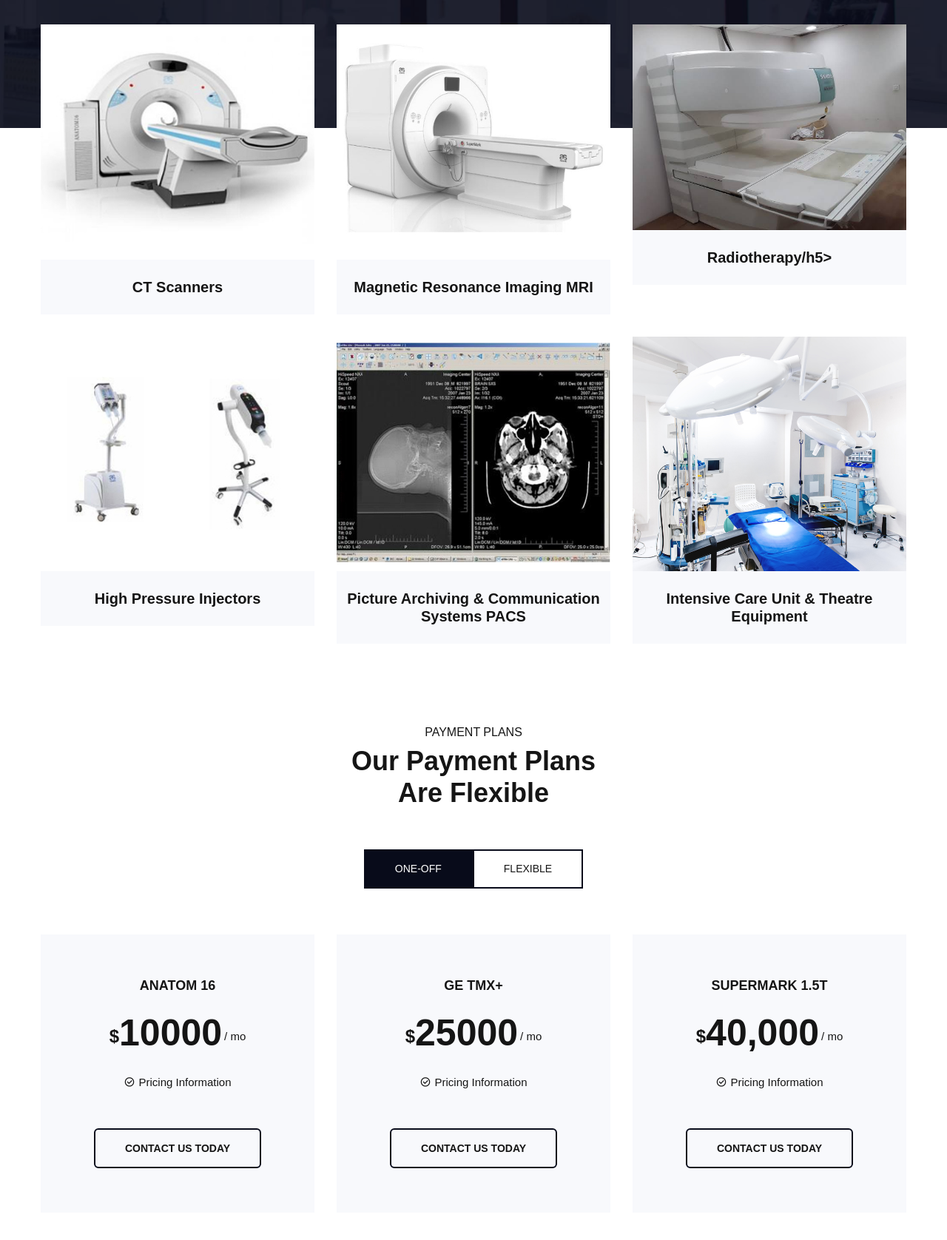
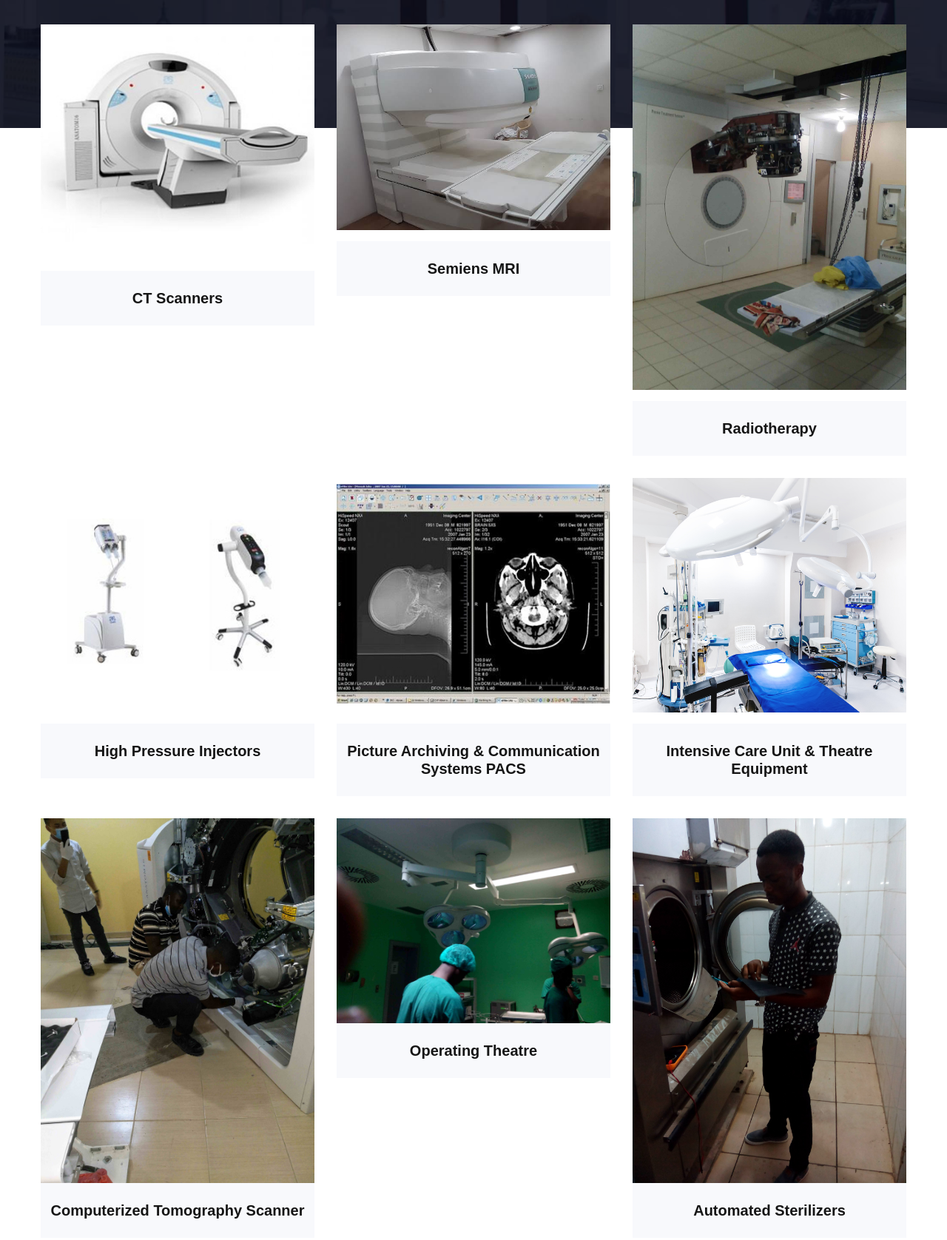
Before and after one commit to Onibenjo/stonymed, a plain HTML site: page service.html in a window 1280 px wide. Shown: the part 1481-3157 px from the top of the page at 74% size. Drawn offline with Linux system fonts and the light colour scheme; some packages are replaced by stand-ins of ours; a script that the page names is missing; a web font is replaced by a local one.

Commit message:
service page image addition :art:

```diff
--- a/index.html
+++ b/index.html
@@ -8,7 +8,11 @@
     <title>Stony Med</title>
 
     <!--== Favicon ==-->
-    <link rel="shortcut icon" href="assets/img/logo.png" type="image/x-icon" />
+    <link
+      rel="shortcut icon"
+      href="assets/img/favicon.ico"
+      type="image/x-icon"
+    />
     <link
       rel="apple-touch-icon"
       sizes="180x180"
@@ -722,7 +726,7 @@
                   <!-- </a> -->
 
                   <figcaption class="service-txt">
-                    <h5>Semien's MRI</h5>
+                    <h5>Semiens MRI</h5>
                   </figcaption>
                 </figure>
 
@@ -730,10 +734,10 @@
                   <div class="service-content-inner">
                     <h5>
                       <a href="service-details.html" class="stretched-link"
-                        >Semien's MRI</a
+                        >Semiens MRI</a
                       >
                     </h5>
-                    <p>We install and maintain Anke MRI and Semien's MRIs.</p>
+                    <p>We install and maintain Anke MRI and Semiens MRIs.</p>
                   </div>
                 </div>
               </div>
--- a/service.html
+++ b/service.html
@@ -203,11 +203,12 @@
               <!-- Start Service Item -->
               <div class="service-item">
                 <figure class="service-thumb">
-                  <a href="service-details.html"
+                  <p href="service-details.html"
                     ><img
-                      src="assets/img/service/01.jpg"
+                      data-src="assets/img/service/01.jpg"
                       alt="StonyMed-Service"
-                  /></a>
+                      class="lazy lazyload"
+                  /></p>
 
                   <figcaption class="service-txt">
                     <h5>CT Scanners</h5>
@@ -216,13 +217,12 @@
                 <div class="service-content">
                   <div class="service-content-inner">
                     <h5>
-                      <a href="service-details.html" class="stretched-link"></a
+                      <p href="service-details.html" class="stretched-link"></a
                       >CT Scanners
                     </h5>
                     <p>
-                      Lorem ipsum dolor sit amet, consect etur adipiscing elit
-                      consectetur adipisicing elit. Asdipiscing elit.
-                      Consectetur adipisicing hastech.
+                      New Installed Anke 16 Slice CT scan (Anatom 16) at Fertile
+                      Ground Hospital, Jos, Nigeria.
                     </p>
                   </div>
                 </div>
@@ -234,28 +234,27 @@
               <!-- Start Service Item -->
               <div class="service-item">
                 <figure class="service-thumb">
-                  <a href="service-details.html"
+                  <p href="service-details.html"
                     ><img
-                      src="assets/img/service/02.jpg"
+                      data-src="assets/img/service/siemenMRI.jpeg"
                       alt="StonyMed-Service"
+                      class="lazy lazyload"
                   /></a>
 
                   <figcaption class="service-txt">
-                    <h5>Magnetic Resonance Imaging MRI</h5>
+                    <h5>Semiens MRI</h5>
                   </figcaption>
                 </figure>
 
                 <div class="service-content">
                   <div class="service-content-inner">
                     <h5>
-                      <a href="service-details.html" class="stretched-link"
-                        >Magnetic Resonance Imaging MRI</a
+                      <p href="service-details.html" class="stretched-link"
+                        >Semiens MRI</a
                       >
                     </h5>
                     <p>
-                      Lorem ipsum dolor sit amet, consect etur adipiscing elit
-                      consectetur adipisicing elit. Asdipiscing elit.
-                      Consectetur adipisicing hastech.
+                      We install and maintain Anke MRI and Semiens MRIs.
                     </p>
                   </div>
                 </div>
@@ -267,28 +266,29 @@
               <!-- Start Service Item -->
               <div class="service-item">
                 <figure class="service-thumb">
-                  <a href="service-details.html"
+                  <p href="service-details.html"
                     ><img
-                      src="assets/img/service/siemenMRI.jpeg"
+                      data-src="assets/img/service/our-services2.jpg"
                       alt="StonyMed-Service"
-                  /></a>
+                      class="lazy lazyload"
+                  /></p>
 
                   <figcaption class="service-txt">
-                    <h5>Radiotherapy/h5>
+                    <h5>Radiotherapy</h5>
                   </figcaption>
                 </figure>
 
                 <div class="service-content">
                   <div class="service-content-inner">
                     <h5>
-                      <a href="service-details.html" class="stretched-link"
-                        >Radiotherapy/a
-                      >
+                      <p href="service-details.html" class="stretched-link"
+                        >
+                        Radiotherapy
+                        </p>
                     </h5>
                     <p>
-                      Lorem ipsum dolor sit amet, consect etur adipiscing elit
-                      consectetur adipisicing elit. Asdipiscing elit.
-                      Consectetur adipisicing hastech.
+                      We service a wide range of Oncology equipment from
+                      Brachytherapy machine to Digital Linear Accelerators.
                     </p>
                   </div>
                 </div>
@@ -300,11 +300,12 @@
               <!-- Start Service Item -->
               <div class="service-item">
                 <figure class="service-thumb">
-                  <a href="service-details.html"
+                  <p href="service-details.html"
                     ><img
-                      src="assets/img/service/04.jpg"
+                      data-src="assets/img/service/04.jpg"
                       alt="StonyMed-Service"
-                  /></a>
+                      class="lazy lazyload"
+                  /></p>
 
                   <figcaption class="service-txt">
                     <h5>High Pressure Injectors</h5>
@@ -318,9 +319,7 @@
                       >
                     </h5>
                     <p>
-                      Lorem ipsum dolor sit amet, consect etur adipiscing elit
-                      consectetur adipisicing elit. Asdipiscing elit.
-                      Consectetur adipisicing hastech.
+
                     </p>
                   </div>
                 </div>
@@ -332,11 +331,12 @@
               <!-- Start Service Item -->
               <div class="service-item">
                 <figure class="service-thumb">
-                  <a href="service-details.html"
+                  <p href="service-details.html"
                     ><img
-                      src="assets/img/service/05.jpg"
+                      data-src="assets/img/service/05.jpg"
                       alt="StonyMed-Service"
-                  /></a>
+                      class="lazy lazyload"
+                  /></p>
 
                   <figcaption class="service-txt">
                     <h5>Picture Archiving &amp; Communication Systems PACS</h5>
@@ -369,11 +369,12 @@
               <!-- Start Service Item -->
               <div class="service-item">
                 <figure class="service-thumb">
-                  <a href="service-details.html"
+                  <p href="service-details.html"
                     ><img
-                      src="assets/img/service/06.jpg"
+                      data-src="assets/img/service/06.jpg"
                       alt="StonyMed-Service"
-                  /></a>
+                      class="lazy lazyload"
+                  /></p>
 
                   <figcaption class="service-txt">
                     <h5>Intensive Care Unit &amp; Theatre Equipment</h5>
@@ -383,8 +384,8 @@
                 <div class="service-content">
                   <div class="service-content-inner">
                     <h5>
-                      <a href="service-details.html" class="stretched-link"
-                        >Intensive Care Unit &amp; Theatre Equipment</a
+                      <p href="service-details.html" class="stretched-link"
+                        >Intensive Care Unit &amp; Theatre Equipment</p
                       >
                     </h5>
                     <p>
@@ -392,6 +393,108 @@
                       ventilators, anaesthetic machines, electrosurgical
                       apparatus as well as various surgical instruments and
                       consumables.
+                    </p>
+                  </div>
+                </div>
+              </div>
+              <!-- End Service Item -->
+            </div>
+            <div class="col-sm-6 col-lg-4">
+              <!-- Start Service Item -->
+              <div class="service-item">
+                <figure class="service-thumb">
+                  <!-- <a href="service-details.html" > -->
+                  <img
+                    data-src="assets/img/service/cts3.jpg"
+                    alt="StonyMed-Service"
+                    class="lazy lazyload"
+                  />
+                  <!-- </a> -->
+
+                  <figcaption class="service-txt">
+                    <h5>Computerized Tomography Scanner</h5>
+                  </figcaption>
+                </figure>
+                <div class="service-content">
+                  <div class="service-content-inner">
+                    <h5>
+                      <a href="service-details.html" class="stretched-link"
+                        >Computerized Tomography Scanner</a
+                      >
+                    </h5>
+                    <p>
+                      New Installed Anke 16 Slice CT scan (Anatom 16) at Fertile
+                      Ground Hospital, Jos, Nigeria.
+                    </p>
+                  </div>
+                </div>
+              </div>
+              <!-- End Service Item -->
+            </div>
+
+            <div class="col-sm-6 col-lg-4">
+              <!-- Start Service Item -->
+              <div class="service-item">
+                <figure class="service-thumb">
+                  <!-- <a href="service-details.html" > -->
+                  <img
+                    data-src="assets/img/service/autoster.jpg"
+                    alt="StonyMed-Service"
+                    class="lazy lazyload"
+                  />
+                  <!-- </a> -->
+
+                  <figcaption class="service-txt">
+                    <h5>Operating Theatre</h5>
+                  </figcaption>
+                </figure>
+
+                <div class="service-content">
+                  <div class="service-content-inner">
+                    <h5>
+                      <a href="service-details.html" class="stretched-link"
+                        >Operating Theatre</a
+                      >
+                    </h5>
+                    <p>
+                      We design and furnish world-class operating theatres and
+                      dental care booths. We install and service a wide range of
+                      Anaesthetic machine, Gas supply units, Electro-surgical
+                      Units and Operating lamps.
+                    </p>
+                  </div>
+                </div>
+              </div>
+              <!-- End Service Item -->
+            </div>
+
+            <div class="col-sm-6 col-lg-4">
+              <!-- Start Service Item -->
+              <div class="service-item">
+                <figure class="service-thumb">
+                  <!-- <a href="service-details.html" > -->
+                  <img
+                    data-src="assets/img/service/autoSterilizer.jpg"
+                    alt="StonyMed-Service"
+                    class="lazy lazyload"
+                  />
+                  <!-- </a> -->
+
+                  <figcaption class="service-txt">
+                    <h5>Automated Sterilizers</h5>
+                  </figcaption>
+                </figure>
+
+                <div class="service-content">
+                  <div class="service-content-inner">
+                    <h5>
+                      <a href="service-details.html" class="stretched-link"
+                        >Automated Sterilizers</a
+                      >
+                    </h5>
+                    <p>
+                      We install, service and maintain Sterilizers and
+                      Autoclaves.
                     </p>
                   </div>
                 </div>
@@ -982,15 +1085,17 @@
     <script src="assets/js/plugins/slick.min.js"></script>
     <script src="assets/js/plugins/magnific-popup.min.js"></script>
 
+    <script src="https://cdn.jsdelivr.net/npm/lazyload@2.0.0-rc.2/lazyload.js"></script>
+
     <!--=== Active Js ===-->
     <script src="assets/js/active.min.js"></script>
 
     <!-- REVOLUTION JS FILES -->
-    <script src="assets/js/revslider/jquery.themepunch.tools.min.js"></script>
-    <script src="assets/js/revslider/jquery.themepunch.revolution.min.js"></script>
+    <!-- <script src="assets/js/revslider/jquery.themepunch.tools.min.js"></script>
+    <script src="assets/js/revslider/jquery.themepunch.revolution.min.js"></script> -->
 
     <!-- SLIDER REVOLUTION 5.0 EXTENSIONS  (Load Extensions only on Local File Systems !  The following part can be removed on Server for On Demand Loading) -->
-    <script src="assets/js/revslider/extensions/revolution.extension.actions.min.js"></script>
+    <!-- <script src="assets/js/revslider/extensions/revolution.extension.actions.min.js"></script>
     <script src="assets/js/revslider/extensions/revolution.extension.carousel.min.js"></script>
     <script src="assets/js/revslider/extensions/revolution.extension.kenburn.min.js"></script>
     <script src="assets/js/revslider/extensions/revolution.extension.layeranimation.min.js"></script>
@@ -998,10 +1103,13 @@
     <script src="assets/js/revslider/extensions/revolution.extension.navigation.min.js"></script>
     <script src="assets/js/revslider/extensions/revolution.extension.parallax.min.js"></script>
     <script src="assets/js/revslider/extensions/revolution.extension.slideanims.min.js"></script>
-    <script src="assets/js/revslider/extensions/revolution.extension.video.min.js"></script>
+    <script src="assets/js/revslider/extensions/revolution.extension.video.min.js"></script> -->
 
     <!--=== REVOLUTION JS ===-->
-    <script src="assets/js/revslider/rev-active.js"></script>
+    <!-- <script src="assets/js/revslider/rev-active.js"></script> -->
+  <script defer>
+    lazyload();
+  </script>
   </body>
 
   <!-- Mirrored by onibenjo, Fri, 18 Sep 2020 10:45:01 GMT -->
```
Also changed, not shown: about.html (+3 -3 lines).
